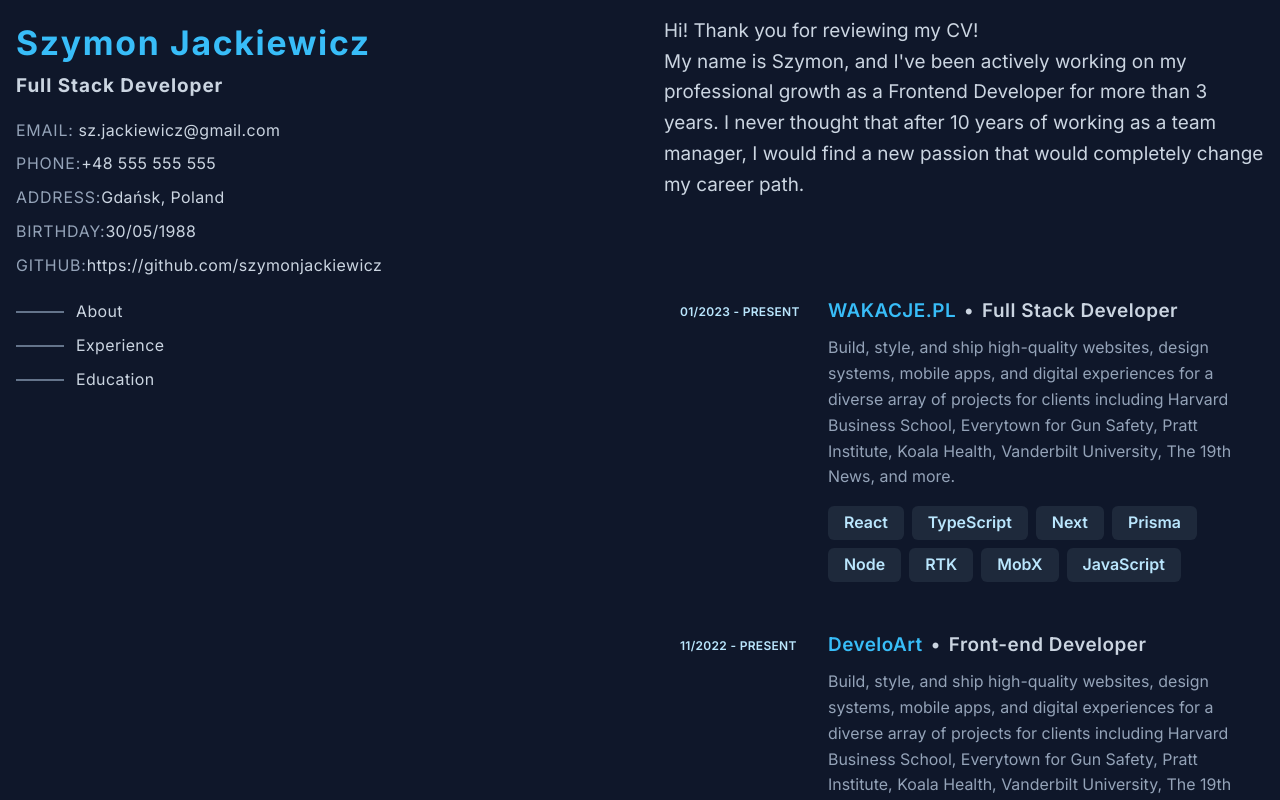
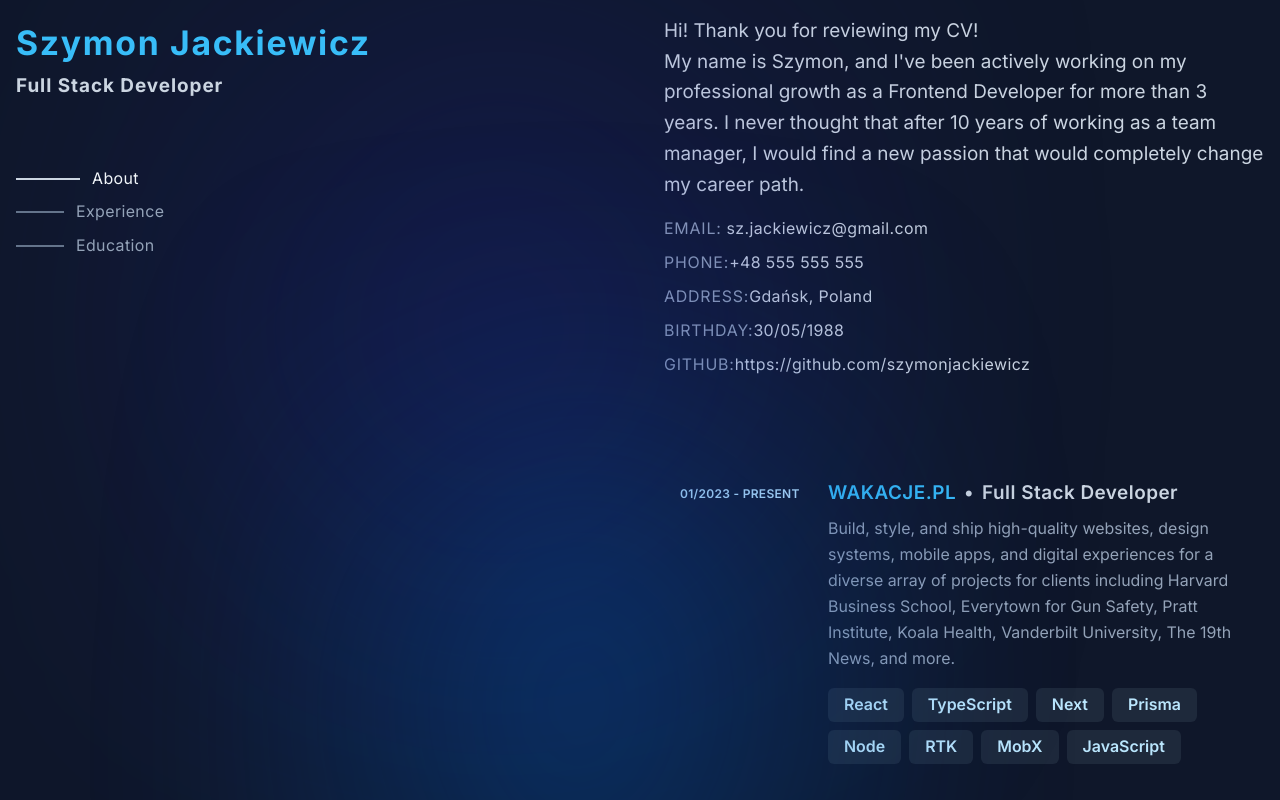
Before and after one commit to SzJackiewicz/resume, a Next.js app: page / in a window 1280 px wide. Shown: the top 800 px of the page. Built offline with nearby package versions, Linux system fonts and the light colour scheme; what fluid-tailwind would draw is missing.

Commit message:
BG with intersectionObserver

```diff
--- a/package.json
+++ b/package.json
@@ -11,7 +11,11 @@
   "dependencies": {
     "next": "14.2.11",
     "react": "^18",
-    "react-dom": "^18"
+    "react-dom": "^18",
+    "tailwind-merge": "^2.2.0",
+    "tailwindcss-animate": "^1.0.7",
+    "tailwindcss-animated": "^1.0.1",
+    "clsx": "^2.1.0"
   },
   "devDependencies": {
     "@types/node": "^20",
--- a/src/app/components/molecules/About.tsx
+++ b/src/app/components/molecules/About.tsx
@@ -1,12 +1,10 @@
 import { PersonalData } from '@/app/content/content'
-import { PersonalDataContainer } from './PersonalDataContainer'
 
 export const About = () => {
   return (
     <div>
       <h1 className='text-xl font-bold tracking-wider text-sky-400'>{PersonalData.name}</h1>
       <h2 className='text-base font-bold tracking-wider'>Full Stack Developer</h2>
-      <PersonalDataContainer />
     </div>
   )
 }
--- a/src/app/components/molecules/Navigation.tsx
+++ b/src/app/components/molecules/Navigation.tsx
@@ -1,23 +1,43 @@
-export const Navigation = () => {
+import { cn } from '@/lib/cn'
+
+export const Navigation = ({ activeSection }: { activeSection: string }) => {
   return (
-    <nav className='py-4'>
-      <ul className='flex flex-col gap-2 text-sm tracking-wide text-slate-300'>
+    <nav className='mt-12 py-4'>
+      <ul className='flex flex-col gap-2 text-sm tracking-wide text-slate-400'>
         <li>
           <a className='group flex cursor-pointer items-center gap-3'>
-            <span className='block h-[1px] w-12 border-[1px] border-solid border-slate-500 transition-all group-hover:w-16 group-hover:border-slate-300'></span>
-            <span className='group-hover:text-slate-200'>About</span>
+            <span
+              className={cn(
+                'block h-[1px] w-12 border-[1px] border-solid border-slate-500 transition-all',
+                activeSection === 'about' && 'w-16 border-slate-300',
+                'group-hover:w-16 group-hover:border-slate-300'
+              )}
+            ></span>
+            <span className={cn('group-hover:text-slate-100', activeSection === 'about' && 'text-slate-100')}>About</span>
           </a>
         </li>
         <li>
           <a className='group flex cursor-pointer items-center gap-3'>
-            <span className='block h-[1px] w-12 border-[1px] border-solid border-slate-500 transition-all group-hover:w-16 group-hover:border-slate-300'></span>
-            <span className='group-hover:text-slate-200'>Experience</span>
+            <span
+              className={cn(
+                'block h-[1px] w-12 border-[1px] border-solid border-slate-500 transition-all',
+                activeSection === 'experience' && 'w-16 border-slate-300',
+                'group-hover:w-16 group-hover:border-slate-300'
+              )}
+            ></span>
+            <span className={cn('group-hover:text-slate-100', activeSection === 'experience' && 'text-slate-100')}>Experience</span>
           </a>
         </li>
         <li>
           <a className='group flex cursor-pointer items-center gap-3'>
-            <span className='block h-[1px] w-12 border-[1px] border-solid border-slate-500 transition-all group-hover:w-16 group-hover:border-slate-300'></span>
-            <span className='group-hover:text-slate-200'>Education</span>
+            <span
+              className={cn(
+                'block h-[1px] w-12 border-[1px] border-solid border-slate-500 transition-all',
+                activeSection === 'education' && 'w-16 border-slate-300',
+                'group-hover:w-16 group-hover:border-slate-300'
+              )}
+            ></span>
+            <span className={cn('group-hover:text-slate-100', activeSection === 'education' && 'text-slate-100')}>Education</span>
           </a>
         </li>
       </ul>
--- a/src/app/components/organisms/Aside.tsx
+++ b/src/app/components/organisms/Aside.tsx
@@ -1,6 +1,9 @@
+'use client' // Add this line at the top
+
 import { experience } from '@/app/content/content'
 import { Description } from '../molecules/Description'
 import { ExperienceCard } from '../molecules/ExperienceCard'
+import { PersonalDataContainer } from '../molecules/PersonalDataContainer'
 
 export const Aside = () => {
   return (
@@ -13,8 +16,12 @@ export const Aside = () => {
         className='mb-20'
       >
         <Description />
+        <PersonalDataContainer />
       </section>
-      <section id='experience'>
+      <section
+        id='experience'
+        className='mb-20'
+      >
         {experience &&
           experience.map((experience, index) => (
             <ExperienceCard
@@ -27,6 +34,12 @@ export const Aside = () => {
             />
           ))}
       </section>
+      <section
+        id='education'
+        className='mb-20 border-2 border-dashed border-sky-500'
+      >
+        EDUKACJA
+      </section>
     </aside>
   )
 }
--- a/src/app/components/organisms/Header.tsx
+++ b/src/app/components/organisms/Header.tsx
@@ -1,14 +1,14 @@
 import { Navigation } from '../molecules/Navigation'
 import { About } from '../molecules/About'
 
-export const Header = () => {
+export const Header = ({ activeSection }: { activeSection: string }) => {
   return (
     <header
       data-element='Header'
       className='top-0 w-full flex-col p-4 lg:sticky lg:top-0 lg:max-h-screen lg:w-1/2'
     >
       <About />
-      <Navigation />
+      <Navigation activeSection={activeSection} />
     </header>
   )
 }
--- /dev/null
+++ b/src/app/components/template/MainWrapper.tsx
@@ -0,0 +1,39 @@
+'use client'
+import { useLayoutEffect, useState } from 'react'
+import { Aside } from '../organisms/Aside'
+import { Header } from '../organisms/Header'
+
+export const MainWrapper = () => {
+  const [activeSection, setActiveSection] = useState('')
+
+  useLayoutEffect(() => {
+    const observer = new IntersectionObserver(
+      (entries) => {
+        entries.forEach((entry) => {
+          if (entry.isIntersecting) {
+            setActiveSection(entry.target.id)
+          }
+        })
+      },
+      { threshold: 0.5 }
+    )
+
+    const sections = document.querySelectorAll('section[id]')
+    sections.forEach((section) => observer.observe(section))
+
+    return () => {
+      sections.forEach((section) => observer.unobserve(section))
+      observer.disconnect()
+    }
+  }, [setActiveSection])
+
+  return (
+    <div
+      data-element='MainWrapper'
+      className='justify-centermin-w-[375px] mx-auto flex min-h-screen max-w-screen-xl flex-wrap gap-4 sm:px-8 lg:flex-nowrap lg:justify-between lg:px-0'
+    >
+      <Header activeSection={activeSection} />
+      <Aside />
+    </div>
+  )
+}
--- a/src/app/globals.css
+++ b/src/app/globals.css
@@ -25,3 +25,65 @@ body {
     text-wrap: balance;
   }
 }
+
+@keyframes moveAndWarp {
+  0%,
+  100% {
+    transform: translateX(0) scale(1.5);
+    border-radius: 50%;
+  }
+  25% {
+    transform: translateX(10vw) translateY(-20vh) scale(1.8);
+    border-radius: 40% 60% 60% 40% / 60% 40% 60% 40%;
+  }
+  50% {
+    transform: translateX(0vw) translateY(-10vh) scale(1.5);
+    border-radius: 50%;
+  }
+  75% {
+    transform: translateX(-10vw) translateY(-20vh) scale(1.3);
+    border-radius: 40% 60% 40% 60% / 60% 40% 60% 40%;
+  }
+}
+
+@keyframes moveAndShift {
+  0%,
+  100% {
+    transform: translateX(0) scale(1.2);
+    border-radius: 60%;
+  }
+  25% {
+    transform: translateX(-20vw) translateY(20vh) scale(1.5);
+    border-radius: 30% 70% 70% 30% / 70% 30% 70% 30%;
+  }
+  50% {
+    transform: translateX(0vw) translateY(10vh) scale(1.2);
+    border-radius: 60%;
+  }
+  75% {
+    transform: translateX(20vw) translateY(20vh) scale(1.1);
+    border-radius: 30% 70% 30% 70% / 70% 30% 70% 30%;
+  }
+}
+
+.blob {
+  width: 200px;
+  height: 200px;
+  background-color: #2128b6;
+  position: fixed;
+  top: 40%;
+  left: 30%;
+  transform: translate(-50%, -50%);
+  animation: moveAndWarp 14s infinite ease-in-out;
+}
+
+.blob2 {
+  width: 150px;
+  height: 300px;
+  background-color: #0059bd;
+  position: fixed;
+  top: 50%;
+  left: 60%;
+  transform: translate(-50%, -50%);
+  animation: moveAndShift 24s infinite ease-in-out;
+}
--- a/src/app/layout.tsx
+++ b/src/app/layout.tsx
@@ -22,6 +22,8 @@ export default function RootLayout({
       <body
         className={`${inter.className} min-w-[375px] justify-center bg-slate-900 leading-relaxed text-slate-300 antialiased selection:bg-teal-300 selection:text-teal-900`}
       >
+        <div className='blob blur-[120px]' />
+        <div className='blob2 blur-[100px]' />
         {children}
       </body>
     </html>
--- a/src/app/page.tsx
+++ b/src/app/page.tsx
@@ -1,14 +1,9 @@
-import { Aside } from './components/organisms/Aside'
-import { Header } from './components/organisms/Header'
+import { MainWrapper } from './components/template/MainWrapper'
 
 export default function Home() {
   return (
-    <main
-      data-element='Main'
-      className='justify-centermin-w-[375px] mx-auto flex min-h-screen max-w-screen-xl flex-wrap gap-4 sm:px-8 lg:flex-nowrap lg:justify-between lg:px-0'
-    >
-      <Header data-element='Header' />
-      <Aside data-element='Aside' />
+    <main data-element='Main'>
+      <MainWrapper />
     </main>
   )
 }
--- /dev/null
+++ b/src/lib/cn.ts
@@ -0,0 +1,6 @@
+import { type ClassValue, clsx } from 'clsx'
+import { twMerge } from 'tailwind-merge'
+
+export function cn(...inputs: ClassValue[]) {
+  return twMerge(clsx(inputs))
+}
```
Also changed, not shown: 1 other file (tests, documents, lock files or other folders).
